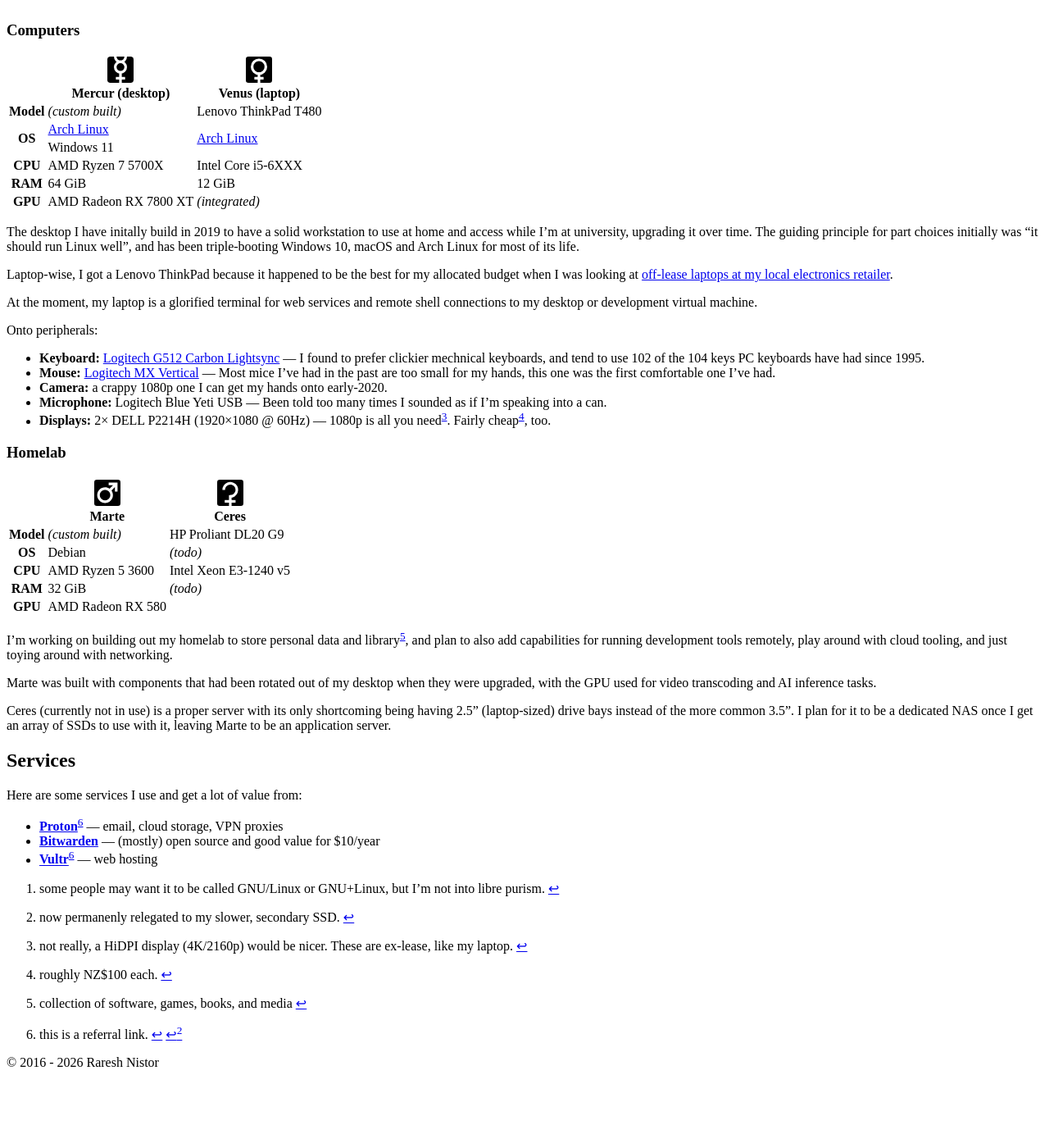
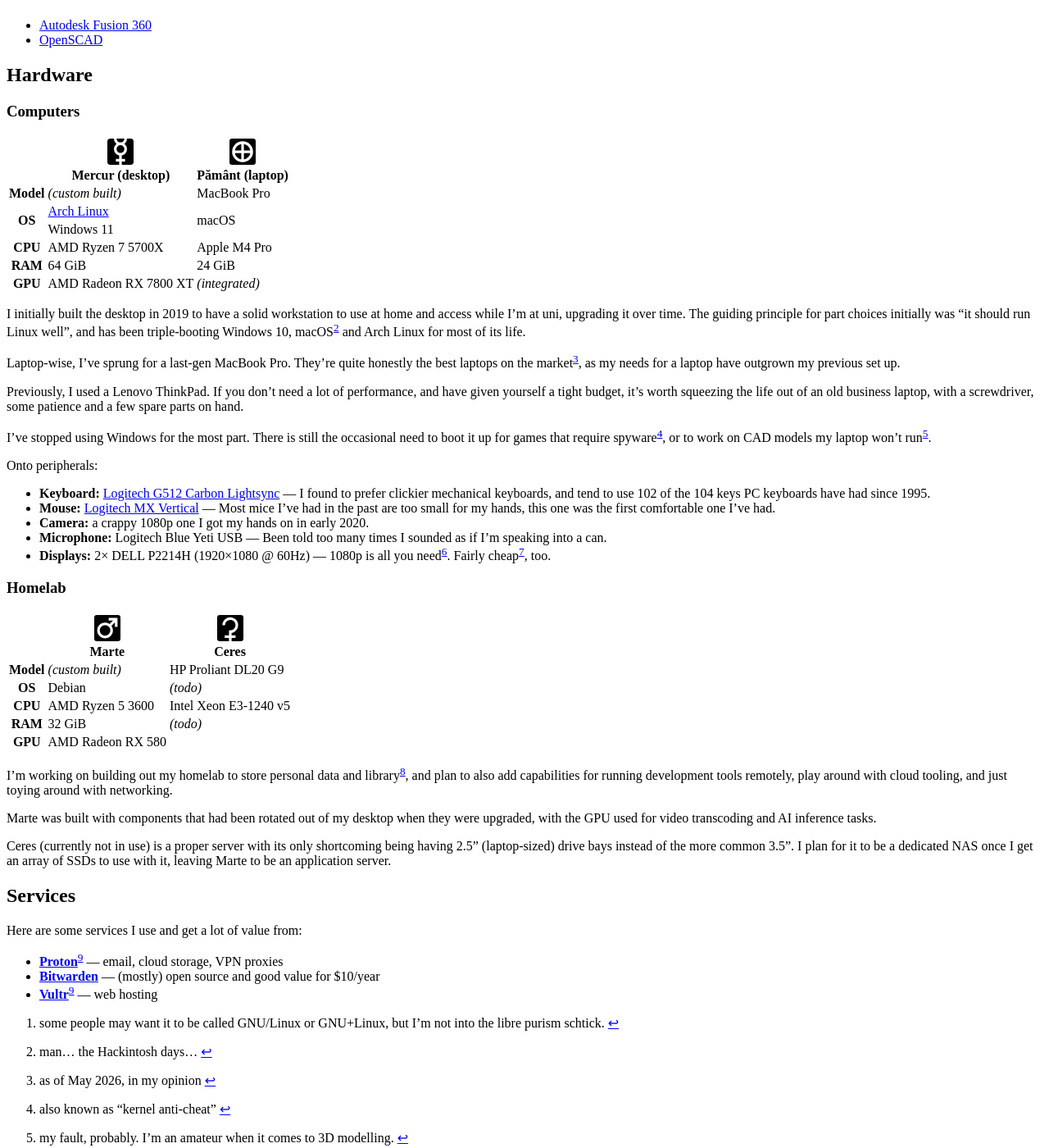
Before and after one commit to itisrazza/razza.io, a Jekyll site: the page built from uses.md, in a window 1280 px wide and 1400 px high, scrolled down 1464 px. Shown: the whole window at 82% size. Built offline with Jekyll 4.4.1, drawn with Linux system fonts in a browser that asks for light colours; before the commit the page ends 2777 px from its top, so only the background shows below that; some of the changed text lies outside the part shown.

Commit message:
about: update uses.md

```diff
--- a/_sass/matte/typography.scss
+++ b/_sass/matte/typography.scss
@@ -12,6 +12,17 @@
 :root {
   font-family: $body-font-family;
   font-variation-settings: $body-base-variations;
+  line-height: 1.5em;
+}
+
+sup, sub {
+  vertical-align: baseline;
+  position: relative;
+  top: -0.4em;
+}
+
+sub {
+  top: 0.4em;
 }
 
 // headings
@@ -32,6 +43,7 @@
   font-variation-settings: $heading-base-varations, "wght" 800;
 
   margin-block: unset;
+  line-height: 1.5em;
 }
 
 @each $level, $size in $heading-sizes {
--- a/uses.md
+++ b/uses.md
@@ -14,28 +14,36 @@
 
 ### Operating system
 
+* **macOS**
 * **Linux**[^gnupluslinux]
-  * **[Arch Linux]** for high-contact devices (desktop & laptops)
+  * **[Arch Linux]** for high-contact devices (desktop & laptop VMs)
   * **[Debian]** for servers (where things have to be stable)
-* **Windows**[^windows]
+* **Windows**
 
 [Debian]: https://debian.org/
 [Fedora]: https://fedoraproject.org/
 [Arch Linux]: https://archlinux.org/
 
-I've been using Linux on-and-off since roughly 2011. I've become increasingly
+macOS is my primary daily-driver. It's a nice middle ground between the UNIX
+machinery I've gotten used to on Linux, and the wide software support Windows
+has.
+
+I've also been using Linux on-and-off since roughly 2011. I've become increasingly
 familiar with the way it works over the years and decided to take the full
-plunge as the daily driver on my desktop in August 2025.
+plunge as the daily driver on my desktop in August 2025. Haven't had any issues
+so far.
 
-[^gnupluslinux]: some people may want it to be called GNU/Linux or GNU+Linux, but I'm not into libre purism.
-[^windows]: now permanenly relegated to my slower, secondary SSD.
+Windows is well... Windows. It's been getting worse to use from 2022 onwards,
+so it only gets booted up a couple times per month at most.
 
+[^gnupluslinux]: some people may want it to be called GNU/Linux or GNU+Linux, but I'm not into the libre purism schtick.
 
-#### Desktop environment
+#### Linux desktop environment
 
-On Linux, my go-to desktop environment is **[KDE]**. It retains the desktop
-metaphor and way of working I had become accustomed to ever since I started
-using computers, and everything tends to be fairly well integrated.
+When I need to use my desktop (Linux), my go-to desktop environment is
+[KDE]. It retains the desktop metaphor and way of working I had become
+accustomed to ever since I started using computers, and everything tends to be
+fairly well integrated.
 
 Also, honourable mentions to [GNOME], [XFCE], [Niri] and [i3], where I've also
 spent a good amount of time.
@@ -62,6 +70,7 @@
 * **IntelliJ IDEA** and friends &mdash; Java, Rails and C# projects
 * **Visual Studio** &mdash; Windows C# projects
 * **GNOME Builder** &mdash; Desktop Linux projects
+* **Xcode** &mdash; macOS/iOS projects
 
 
 #### SDK managers
@@ -104,17 +113,17 @@
   <tr>
     <th></th>
     <th><img src="{{ '/assets/logos/systems/mercur.svg' | relative_url }}" alt="" width="32" height="32"><br>Mercur (desktop)</th>
-    <th><img src="{{ '/assets/logos/systems/venus.svg'  | relative_url }}" alt="" width="32" height="32"><br>Venus (laptop)</th>
+    <th><img src="{{ '/assets/logos/systems/pamant.svg' | relative_url }}" alt="" width="32" height="32"><br>Pământ (laptop)</th>
   </tr>
   <tr>
     <th>Model</th>
     <td><i>(custom built)</i></td>
-    <td>Lenovo ThinkPad T480</td>
+    <td>MacBook Pro</td>
   </tr>
   <tr>
     <th rowspan="2">OS</th>
     <td><a href="https://archlinux.org/" target="_blank">Arch Linux</a></td>
-    <td rowspan="2"><a href="https://archlinux.org/" target="_blank">Arch Linux</a></td>
+    <td rowspan="2">macOS</td>
   </tr>
   <tr>
     <td>Windows 11</td>
@@ -122,12 +131,12 @@
   <tr>
     <th>CPU</th>
     <td>AMD Ryzen 7 5700X</td>
-    <td>Intel Core i5-6XXX</td>
+    <td>Apple M4 Pro</td>
   </tr>
   <tr>
     <th>RAM</th>
     <td>64 GiB</td>
-    <td>12 GiB</td>
+    <td>24 GiB</td>
   </tr>
   <tr>
     <th>GPU</th>
@@ -136,31 +145,43 @@
   </tr>
 </table>
 
-The desktop I have initally build in 2019 to have a solid workstation to use at
-home and access while I'm at university, upgrading it over time. The guiding
+I initially built the desktop in 2019 to have a solid workstation to use at
+home and access while I'm at uni, upgrading it over time. The guiding
 principle for part choices initially was "it should run Linux well", and has
-been triple-booting Windows 10, macOS and Arch Linux for most of its life.
+been triple-booting Windows 10, macOS[^hackintosh] and Arch Linux for most of its life.
 
-Laptop-wise, I got a Lenovo ThinkPad because it happened to be the best for my
-allocated budget when I was looking at [off-lease laptops at my local
-electronics retailer](https://www.pbtech.co.nz/category/computers/exleased/laptops).
+Laptop-wise, I've sprung for a last-gen MacBook Pro. They're quite honestly the
+best laptops on the market[^laptopgood], as my needs for a laptop have outgrown
+my previous set up.
 
-At the moment, my laptop is a glorified terminal for web services and
-remote shell connections to my desktop or development virtual machine.
+[^hackintosh]: man... the Hackintosh days...
+[^laptopgood]: as of May 2026, in my opinion
+
+Previously, I used a Lenovo ThinkPad. If you don't need a lot of performance,
+and have given yourself a tight budget, it's worth squeezing the life out of an
+old business laptop, with a screwdriver, some patience and a few spare parts on
+hand.
+
+I've stopped using Windows for the most part. There is still the occasional
+need to boot it up for games that require spyware[^anticheat], or to work on
+CAD models my laptop won't run[^myfault].
+
+[^anticheat]: also known as "kernel anti-cheat"
+[^myfault]: my fault, probably. I'm an amateur when it comes to 3D modelling.
 
 Onto peripherals:
 
 * **Keyboard:** [Logitech G512 Carbon Lightsync](https://www.pbtech.co.nz/product/KEYLOG4253602/Logitech-G512-CARBON-LIGHTSYNC-RGB-Clicky-Mechanic) &mdash;
-  I found to prefer clickier mechnical keyboards, and tend to use 102 of the 104 keys PC keyboards have had since 1995.
+  I found to prefer clickier mechanical keyboards, and tend to use 102 of the 104 keys PC keyboards have had since 1995.
 * **Mouse:** [Logitech MX Vertical](https://www.pbtech.co.nz/product/MSELOG4393045/Logitech-MX-Vertical-Advanced-Ergonomic-Wireless-M) &mdash;
   Most mice I've had in the past are too small for my hands, this one was the first comfortable one I've had.
-* **Camera:** a crappy 1080p one I can get my hands onto early-2020.
+* **Camera:** a crappy 1080p one I got my hands on in early 2020.
 * **Microphone:** Logitech Blue Yeti USB &mdash;
   Been told too many times I sounded as if I'm speaking into a can.
 * **Displays:** 2&times; DELL P2214H (1920&times;1080 @ 60Hz) &mdash;
   1080p is all you need[^1080p]. Fairly cheap[^cheap], too.
 
-[^1080p]: not really, a HiDPI display (4K/2160p) would be nicer. These are ex-lease, like my laptop.
+[^1080p]: not really, a HiDPI display (4K/2160p) would be nicer. These are ex-lease.
 [^cheap]: roughly NZ$100 each.
 
 
```
Also changed, not shown: assets/logos/systems/pamant.svg (added).
